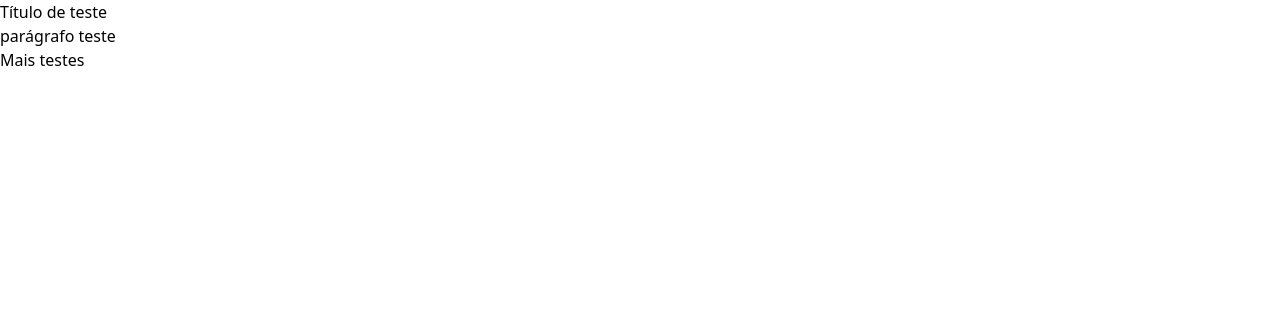
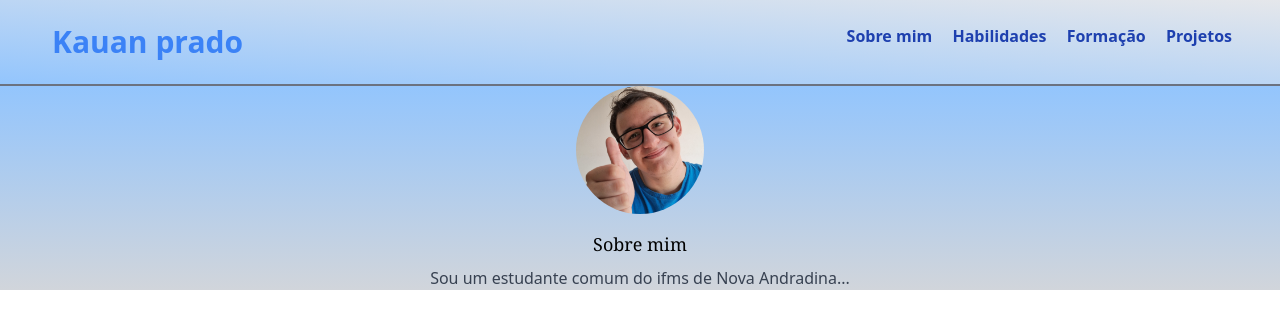
Before and after one commit to KauanHSP/Atividade-Portif-lio-Laec, a plain HTML site: page index.html in a window 1280 px wide. Drawn offline with nearby package versions, Linux system fonts and the light colour scheme.

Commit message:
Header e Sobre mim: bases finalizadas

```diff
--- a/index.html
+++ b/index.html
@@ -1,14 +1,33 @@
 <!DOCTYPE html>
-<html lang="en">
+<html lang="pt-br">
 <head>
     <meta charset="UTF-8">
     <meta name="viewport" content="width=device-width, initial-scale=1.0">
     <title>Document</title>
     <link href="https://cdn.jsdelivr.net/npm/tailwindcss@2.2.19/dist/tailwind.min.css" rel="stylesheet" />
 </head>
-<body>
-    <h1>Título de teste</h1>
-    <p>parágrafo teste</p>
-    <h2 class="bg-red-950">Mais testes</h2>
+<body class="">
+    <header class="border-b-2 border-gray-500 bg-gradient-to-tr from-blue-300 to-gray-200">
+        <div class="p-6 flex justify-between">
+            <h1 class="ml-7 text-3xl font-black text-blue-500">Kauan prado</h1>
+            <nav class="pr-6">
+                <ul class="font-black space-x-4 text-blue-800">
+                    <il><a href="#sobre">Sobre mim</a></il>
+                    <il><a href="">Habilidades</a></il>
+                    <il><a href="">Formação</a></il>
+                    <il><a href="">Projetos</a></il>
+                </ul>
+            </nav>
+        </div>
+    </header>
+    <main class="bg-gradient-to-t from-gray-300 to-blue-300">
+        <section id="sobre">
+            <div class="text-center m-">
+                <img src="img/foto_principal.png" alt="Foto de João" class="w-32 h-32 rounded-full mx-auto mb-4 mt-">
+                <h2 class="text-lg font-serif mb-2">Sobre mim</h2>
+                <p class="text-gray-700">Sou um estudante comum do ifms de Nova Andradina...</p>
+            </div>
+        </section>
+    </main>
 </body>
 </html>
```
Also changed, not shown: img/foto_principal.png (added).
